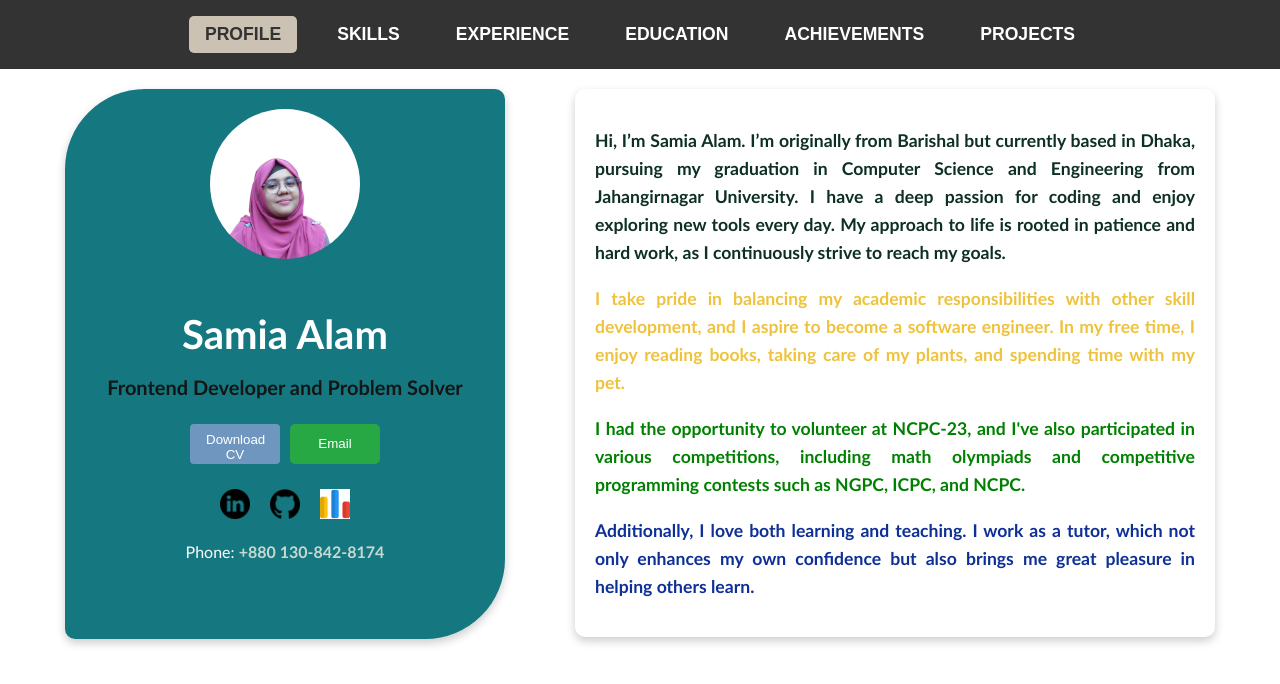
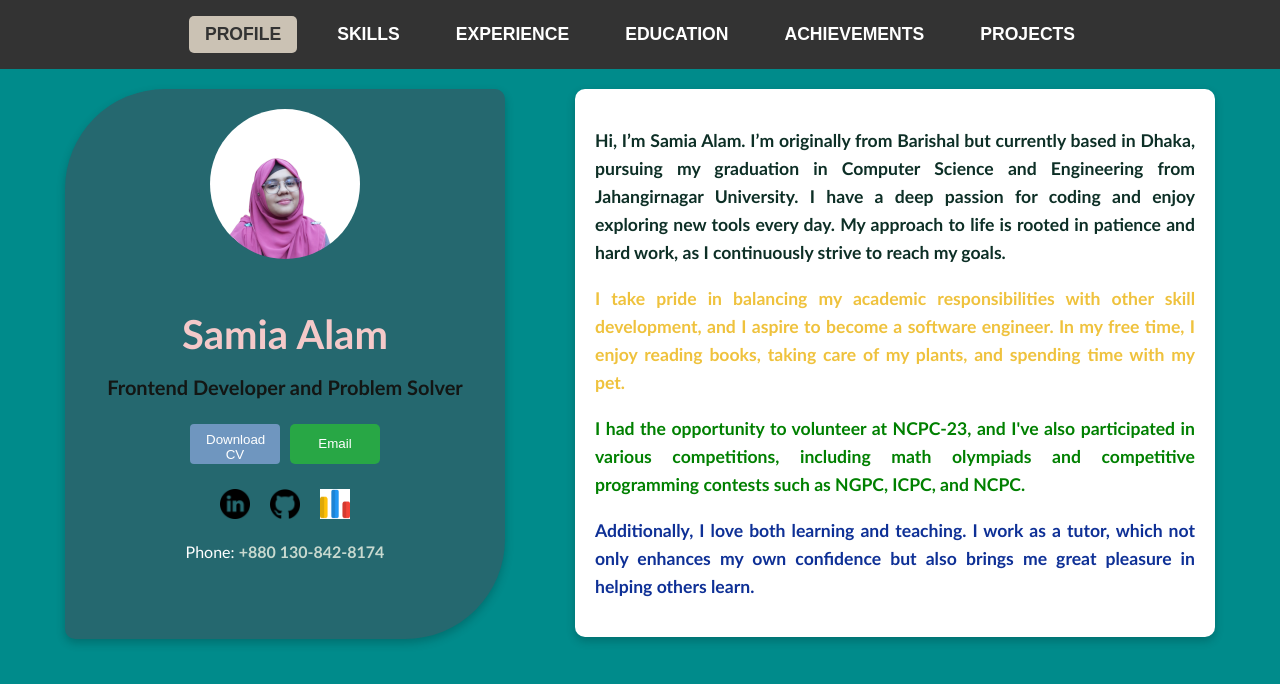
Before and after one commit to samia-jucse/Final_Protfolio, a React (Create React App) app: page / in a window 1280 px wide. Shown: the top 684 px of the page. Built offline with nearby package versions, Linux system fonts and the light colour scheme.

Commit message:
background color changed

```diff
--- a/src/CSS/Profile.css
+++ b/src/CSS/Profile.css
@@ -16,14 +16,15 @@
 /* Profile Box 1 (Profile Image and Info) */
 .profile-box {
   flex: 1;
-  border-radius: 80px 10px 80px 10px;
+
   min-width: 250px;
   max-width: 400px;
   height: 510px;
   padding: 20px;
-  background-color: #157881;
+  background-color: #25686f;
   box-shadow: 0 4px 10px rgba(0, 0, 0, 0.2);
   text-align: center;
+  border-radius: 100px 10px 100px;
 }
 
 /* Profile Picture */
@@ -38,7 +39,7 @@
 /* Titles */
 .title-main {
   font-size: 2.5rem;
-  color: #ffffff;
+  color: #f4c9c9;
   margin-bottom: 10px;
 }
 
--- a/src/CSS/style.css
+++ b/src/CSS/style.css
@@ -1,13 +1,15 @@
 /* NavBar.css or Profile.css */
 #desktop-nav {
-  background-color: #333333;
+  background-color: cyan; /* Changed to cyan */
   padding: 1rem;
   display: flex;
   justify-content: center;
   align-items: center;
 }
+body{
+  background-color: darkcyan;
+}
 
-/* Navigation Links - Desktop View */
 .nav-links {
   list-style: none;
   display: flex;
@@ -23,7 +25,7 @@
 .nav-links button {
   background: none;
   border: none;
-  color: white;
+  color: rgb(152, 110, 110);
   font-size: 1.1rem;
   font-weight: bold;
   cursor: pointer;
@@ -76,4 +78,12 @@
     /* Remove hover effect for mobile */
     color: white;
   }
+
+.title-experience {
+  background-color: #f7e1e1; /* Light grey background */
+  padding: 1rem;
+  border-radius: 10px;
+  box-shadow: 0 10px 20px rgba(0, 0, 0, 0.15); /* Longer shadow */
+  margin: 0 0 2rem 0; /* Set top margin to 0 and bottom margin to 2rem */
 }
+}
--- a/src/Pages/Achievement.js
+++ b/src/Pages/Achievement.js
@@ -4,6 +4,7 @@ import {
   VerticalTimelineElement,
 } from 'react-vertical-timeline-component';
 import 'react-vertical-timeline-component/style.min.css';
+ import '../CSS/style.css';
 
 const achievementData = [
   {
--- a/src/Pages/Profile.js
+++ b/src/Pages/Profile.js
@@ -5,6 +5,7 @@ import githubIcon from '../assets/github.png';
 import codeforcesIcon from '../assets/cf1.png';
 import resumePdf from '../assets/samia_alam_resume1.pdf';
 import '../CSS/Profile.css';
+import '../CSS/style.css';
 
 function Profile() {
   return (
```
